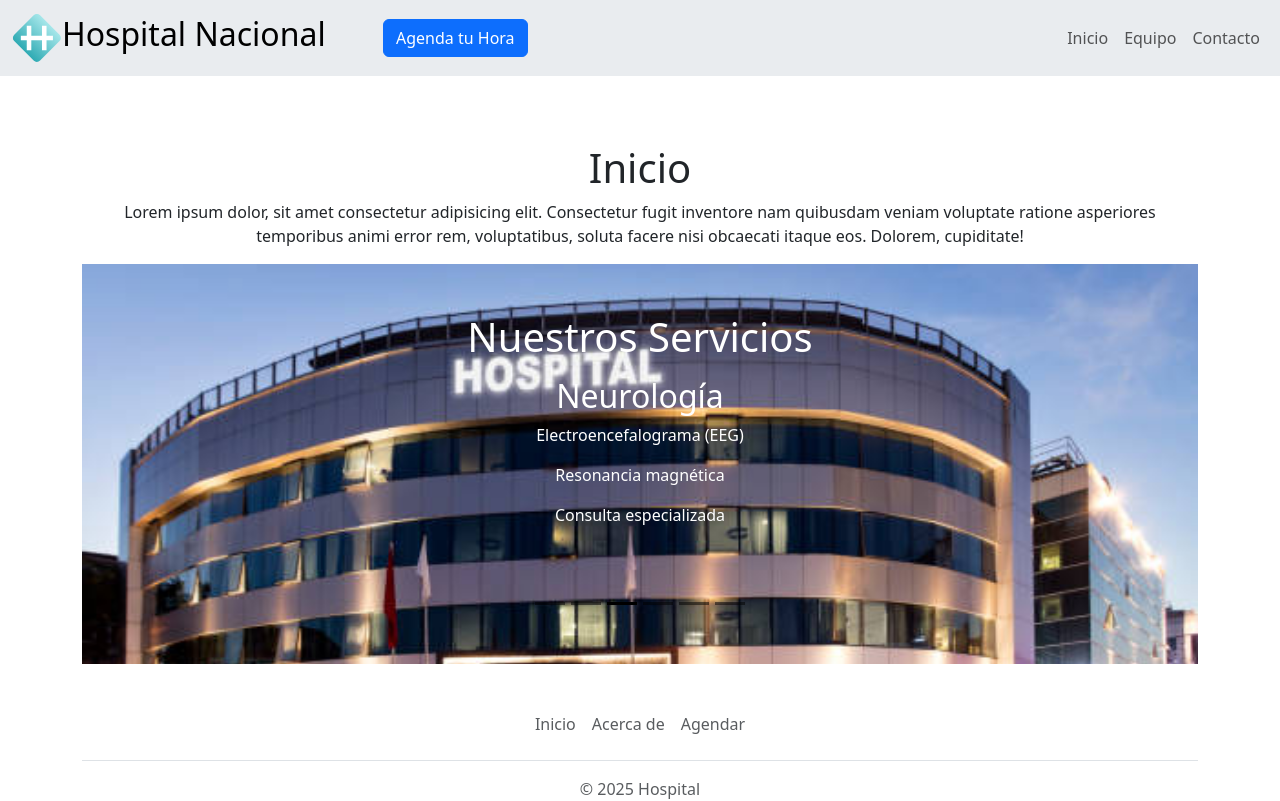
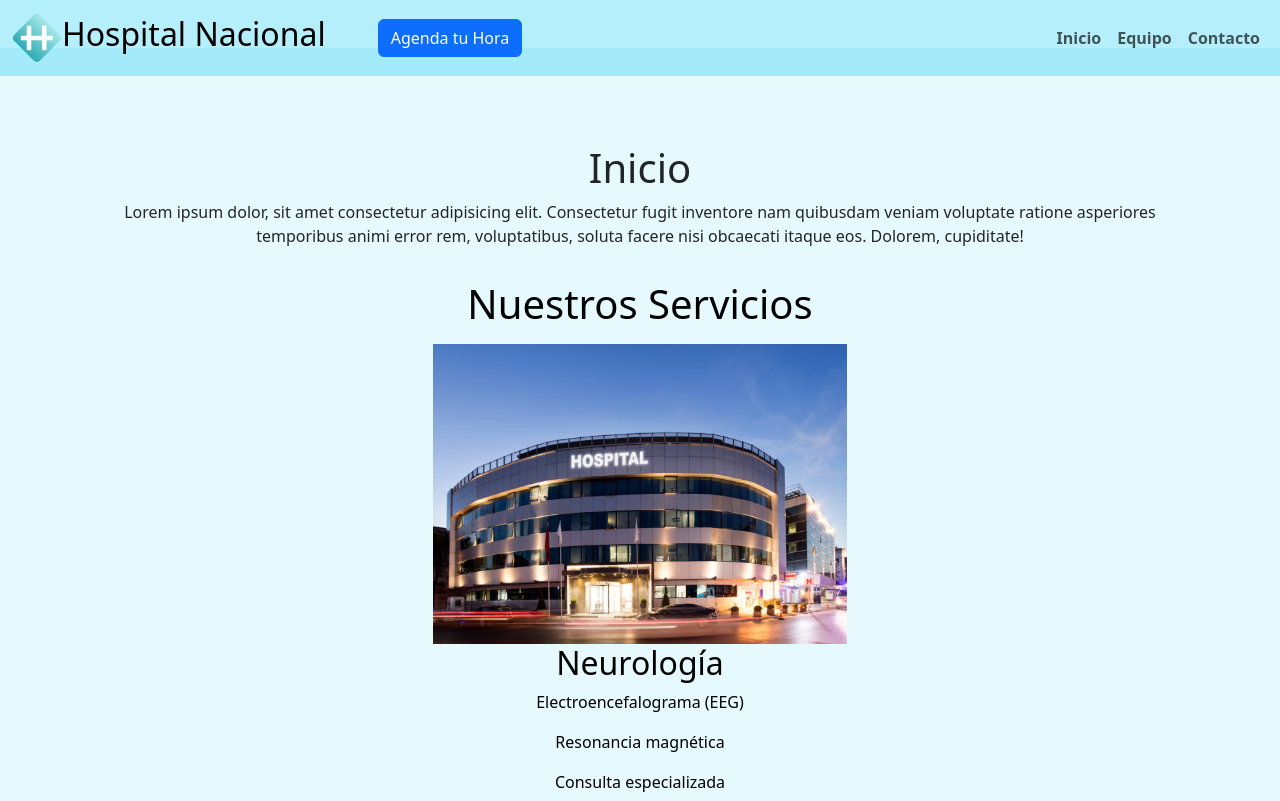
Before and after one commit to mr-pineda/M5-LabVirual1, a React (Vite) app: page / in a window 1280 px wide. Shown: the top 801 px of the page. Built offline with nearby package versions, Linux system fonts and the light colour scheme.

Commit message:
feat: Colors and spacing changes

```diff
--- a/src/components/Footer.tsx
+++ b/src/components/Footer.tsx
@@ -18,6 +18,14 @@ const Footer = () => {
           </li>
           <li className='nav-item'>
             <a
+              href={PAGES.CONTACT}
+              className='nav-link px-2 text-body-secondary'
+            >
+              Contacto
+            </a>
+          </li>
+          <li className='nav-item'>
+            <a
               href={PAGES.APPOINTMENT}
               className='nav-link px-2 text-body-secondary'
             >
@@ -25,7 +33,9 @@ const Footer = () => {
             </a>
           </li>
         </ul>
-        <p className='text-center text-body-secondary'>© 2025 Hospital</p>
+        <p className='text-center text-body-secondary'>
+          © 2025 Hospital Nacional
+        </p>
       </footer>
     </div>
   );
--- a/src/components/Header.tsx
+++ b/src/components/Header.tsx
@@ -6,7 +6,9 @@ const Header = () => {
   return (
     <Navbar
       expand='lg'
-      className='navbar navbar-expand-lg bg-body-secondary fixed-top'
+      className='navbar navbar-expand-lg bg-info fixed-top'
+      // @ts-expect-error
+      style={{ '--bs-bg-opacity': 0.3 }}
     >
       <Container fluid>
         <Row className='w-100'>
@@ -38,9 +40,15 @@ const Header = () => {
         </Row>
         <Navbar.Collapse id='basic-navbar-nav' className='justify-content-end'>
           <Nav>
-            <Nav.Link href={PAGES.HOME}>Inicio</Nav.Link>
-            <Nav.Link href={PAGES.ABOUT}>Equipo</Nav.Link>
-            <Nav.Link href={PAGES.CONTACT}>Contacto</Nav.Link>
+            <Nav.Link className='fw-bold' href={PAGES.HOME}>
+              Inicio
+            </Nav.Link>
+            <Nav.Link className='fw-bold' href={PAGES.ABOUT}>
+              Equipo
+            </Nav.Link>
+            <Nav.Link className='fw-bold' href={PAGES.CONTACT}>
+              Contacto
+            </Nav.Link>
           </Nav>
         </Navbar.Collapse>
       </Container>
--- a/src/pages/About.tsx
+++ b/src/pages/About.tsx
@@ -1,7 +1,15 @@
 import { useEffect, useState } from 'react';
 import axios from 'axios';
 import type { Doctor } from '../types/data';
-import { Button, Card, Container, Row, Col, Image } from 'react-bootstrap';
+import {
+  Button,
+  Card,
+  Container,
+  Row,
+  Col,
+  Image,
+  Spinner,
+} from 'react-bootstrap';
 
 function About() {
   const [doctors, setDoctors] = useState<Doctor[]>([]);
@@ -29,10 +37,11 @@ function About() {
   }, []);
 
   return (
-    <>
-      <Container className='mt-5 pt-5'>
+    //@ts-expect-error
+    <Container fluid className='bg-info' style={{ '--bs-bg-opacity': 0.1 }}>
+      <Container className='mt-5 pt-5 d-flex flex-column align-items-center'>
         <Container className='d-flex flex-column align-items-center'>
-          <h1 className='mb-4 text-center'>Equipo Médico</h1>
+          <h1 className='mt-5 mb-4 text-center'>Equipo Médico</h1>
           <p className='text-center mb-5'>
             Lorem ipsum dolor sit amet consectetur adipisicing elit. Quas velit,
             cumque placeat non ex voluptatum illo vel natus rerum quam voluptate
@@ -66,7 +75,7 @@ function About() {
                       src={`assets/img/doctors/doctor_${doctor.id}.png`}
                       alt={`${doctor.name} - ${doctor.specialty}`}
                       fluid
-                      className='mb-3'
+                      className='mb-3 rounded'
                     />
                   </Card.Body>
                 </Card>
@@ -74,10 +83,10 @@ function About() {
             ))}
           </Row>
         ) : (
-          <p className='text-center fs-3'>Cargando...</p>
+          <Spinner animation='grow' />
         )}
       </Container>
-    </>
+    </Container>
   );
 }
 
--- a/src/pages/Appointment.tsx
+++ b/src/pages/Appointment.tsx
@@ -2,6 +2,7 @@ import { useEffect, useState } from 'react';
 import axios from 'axios';
 import FormAgendar from '../components/Form';
 import type { Doctor } from '../types/data';
+import { Container } from 'react-bootstrap';
 
 function Appointment() {
   const [doctors, setDoctors] = useState<Doctor[]>([]);
@@ -32,10 +33,13 @@ function Appointment() {
   }
 
   return (
-    <div className="mt-4 container">
-      <h1>Agendar una Cita Médica</h1>
-      <FormAgendar doctors={doctors} />
-    </div>
+    //@ts-expect-error
+    <Container fluid className='bg-info' style={{ '--bs-bg-opacity': 0.1 }}>
+      <Container className='mt-5 pt-5 container'>
+        <h1 className='mt-5 mb-4 text-center'>Agendar una Cita Médica</h1>
+        <FormAgendar doctors={doctors} />
+      </Container>
+    </Container>
   );
 }
 
--- a/src/pages/Contact.tsx
+++ b/src/pages/Contact.tsx
@@ -2,17 +2,25 @@ import { Form, Button, Container, Row, Col } from 'react-bootstrap';
 
 function ContactPage() {
   return (
+    //@ts-expect-error
+    <Container fluid className='bg-info' style={{ '--bs-bg-opacity': 0.1 }}>
       <Container className='contact-container mt-5 pt-5'>
-      <h1 className='text-center mb-4'>Contáctanos</h1>
+        <h1 className='text-center mt-5 mb-4'>Contáctanos</h1>
         <Row>
           {/* Columna 1: Formulario */}
           <Col md={6} className='form-column'>
             <Form>
-            <Form.Group className='mb-3' controlId='exampleForm.ControlInput1'>
+              <Form.Group
+                className='mb-3'
+                controlId='exampleForm.ControlInput1'
+              >
                 <Form.Label className='fw-bold'>Nombre</Form.Label>
                 <Form.Control type='text' placeholder='Nombre y Apellido' />
               </Form.Group>
-            <Form.Group className='mb-3' controlId='exampleForm.ControlInput1'>
+              <Form.Group
+                className='mb-3'
+                controlId='exampleForm.ControlInput1'
+              >
                 <Form.Label className='fw-bold'>Correo electrónico</Form.Label>
                 <Form.Control type='email' placeholder='nombre@ejemplo.com' />
               </Form.Group>
@@ -32,7 +40,9 @@ function ContactPage() {
             <p style={{ margin: '20px' }}>Cardiología Anexo 101</p>
             <p style={{ margin: '20px' }}>Pediatría Anexo 102</p>
             <p style={{ margin: '20px' }}>Neurología Anexo 103</p>
-          <p style={{ margin: '20px' }}>Ginecología y Obstetricia Anexo 104</p>
+            <p style={{ margin: '20px' }}>
+              Ginecología y Obstetricia Anexo 104
+            </p>
             <p style={{ margin: '20px' }}>Ortopedía Anexo 105</p>
             <p style={{ margin: '20px' }}>Oftalmología Anexo 106</p>
           </Col>
@@ -57,6 +67,7 @@ function ContactPage() {
           </Col>
         </Row>
       </Container>
+    </Container>
   );
 }
 
--- a/src/pages/Home.tsx
+++ b/src/pages/Home.tsx
@@ -1,7 +1,8 @@
 import { useEffect, useState } from 'react';
-import { Carousel, Container } from 'react-bootstrap';
+import { Carousel, Container, Image } from 'react-bootstrap';
 import axios from 'axios';
 import { Doctor, Service } from '../types/data';
+import HospitalImg from '../assets/img/hospital.jpg';
 
 function Home() {
   const [services, setServices] = useState<Service[]>([]);
@@ -28,35 +29,28 @@ function Home() {
   }, []);
 
   return (
-    <Container className='mt-5 pt-5'>
+    //@ts-expect-error
+    <Container fluid className='bg-info' style={{ '--bs-bg-opacity': 0.1 }}>
+      <Container className='mt-5 pt-5 '>
         <Container className='d-flex flex-column justify-content-center align-items-center'>
           <h1 className='mt-5'>Inicio</h1>
           <p className='text-center'>
-          Lorem ipsum dolor, sit amet consectetur adipisicing elit. Consectetur
-          fugit inventore nam quibusdam veniam voluptate ratione asperiores
-          temporibus animi error rem, voluptatibus, soluta facere nisi obcaecati
-          itaque eos. Dolorem, cupiditate!
+            Lorem ipsum dolor, sit amet consectetur adipisicing elit.
+            Consectetur fugit inventore nam quibusdam veniam voluptate ratione
+            asperiores temporibus animi error rem, voluptatibus, soluta facere
+            nisi obcaecati itaque eos. Dolorem, cupiditate!
           </p>
         </Container>
 
-      <Container
-        className='d-flex flex-column justify-content-center align-items-center'
-        style={{
-          width: '100%',
-          height: '400px',
-          backgroundImage: 'url("/assets/img/hospital.jpg")',
-          backgroundSize: 'cover',
-          backgroundPosition: 'center',
-          backgroundRepeat: 'no-repeat',
-        }}
-      >
-        <h1 className='my-3 text-white'>Nuestros Servicios</h1>
-        <Carousel fade controls={false} interval={1500} variant='dark'>
+        <Container className='d-flex flex-column justify-content-center align-items-center'>
+          <h1 className='my-3 text-black'>Nuestros Servicios</h1>
+          <Carousel fade controls={false} interval={2000} variant='dark'>
             {services.map(({ global, services }, idx) => (
               <Carousel.Item
                 key={idx}
-              className=' d-flex flex-column justify-content-center align-items-center text-white'
+                className=' d-flex flex-column justify-content-center align-items-center text-black'
               >
+                <Image src={HospitalImg} height={300} />
                 <h2>{global}</h2>
                 {services.map((service, idx) => (
                   <p key={idx}>{service}</p>
@@ -68,6 +62,7 @@ function Home() {
           </Carousel>
         </Container>
       </Container>
+    </Container>
   );
 }
 
```
Also changed, not shown: src/assets/styles/styles.css (deleted, +0 -10 lines), src/components/Form.tsx (+56 -26 lines), public/assets/img/Logo--principal.png (deleted), src/assets/img/hospital.jpg (renamed from public/assets/img/hospital.jpg). Lines whose indentation alone changed are shown as unchanged.
